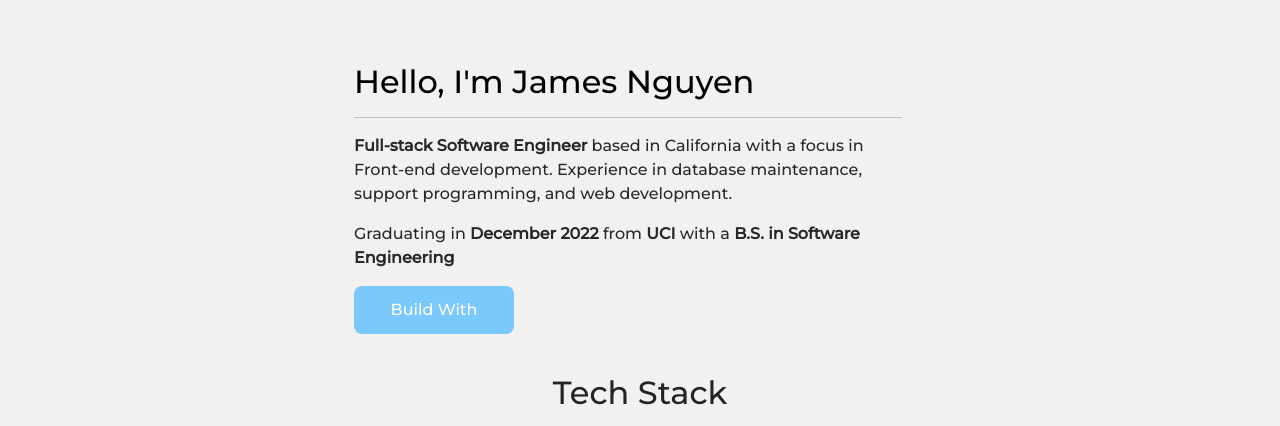
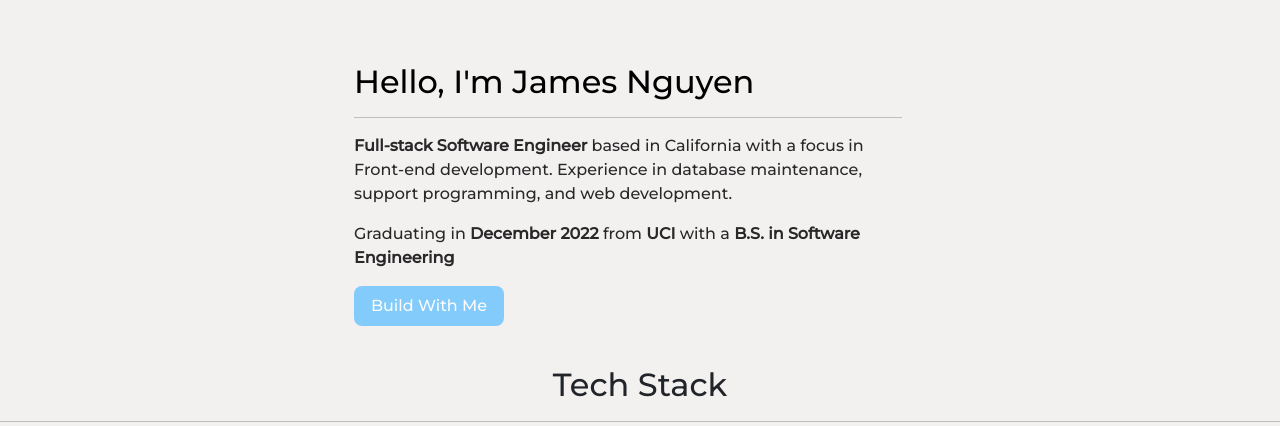
Before and after one commit to Jamess-Nguyen/jamesnguyen.github.io, a plain HTML site: page index.html in a window 1280 px wide. Shown: the part 118-544 px from the top of the page. Drawn offline with nearby package versions, Linux system fonts and the light colour scheme.

Commit message:
removed all html errors

```diff
--- a/css/main.css
+++ b/css/main.css
@@ -18,12 +18,23 @@ header {
 }
 
 .basic-button {
+  display: inline-block;
+  border-radius: 8px;
   background-color: #6fc5fe;
   border: none;
-  border-radius: 8px;
-  height: 3rem;
-  width: 10rem;
   color: white;
+  width: 150px;
+  height: 40px;
+  text-decoration: none;
+  opacity: 85%;
+  text-align: center;
+  padding-top: 8px;
+}
+
+.basic-button:hover {
+  color: white;
+  text-decoration: none;
+  opacity: 100%;
 }
 
 .check {
--- a/index.html
+++ b/index.html
@@ -125,9 +125,7 @@
               <strong>B.S. in Software Engineering</strong>
             </p>
           </div>
-          <a href="#project-header">
-            <button class="basic-button" id="build-button">Build With</button>
-          </a>
+          <a href="#project-header" class="basic-button"> Build With Me </a>
         </div>
       </div>
     </div>
```
